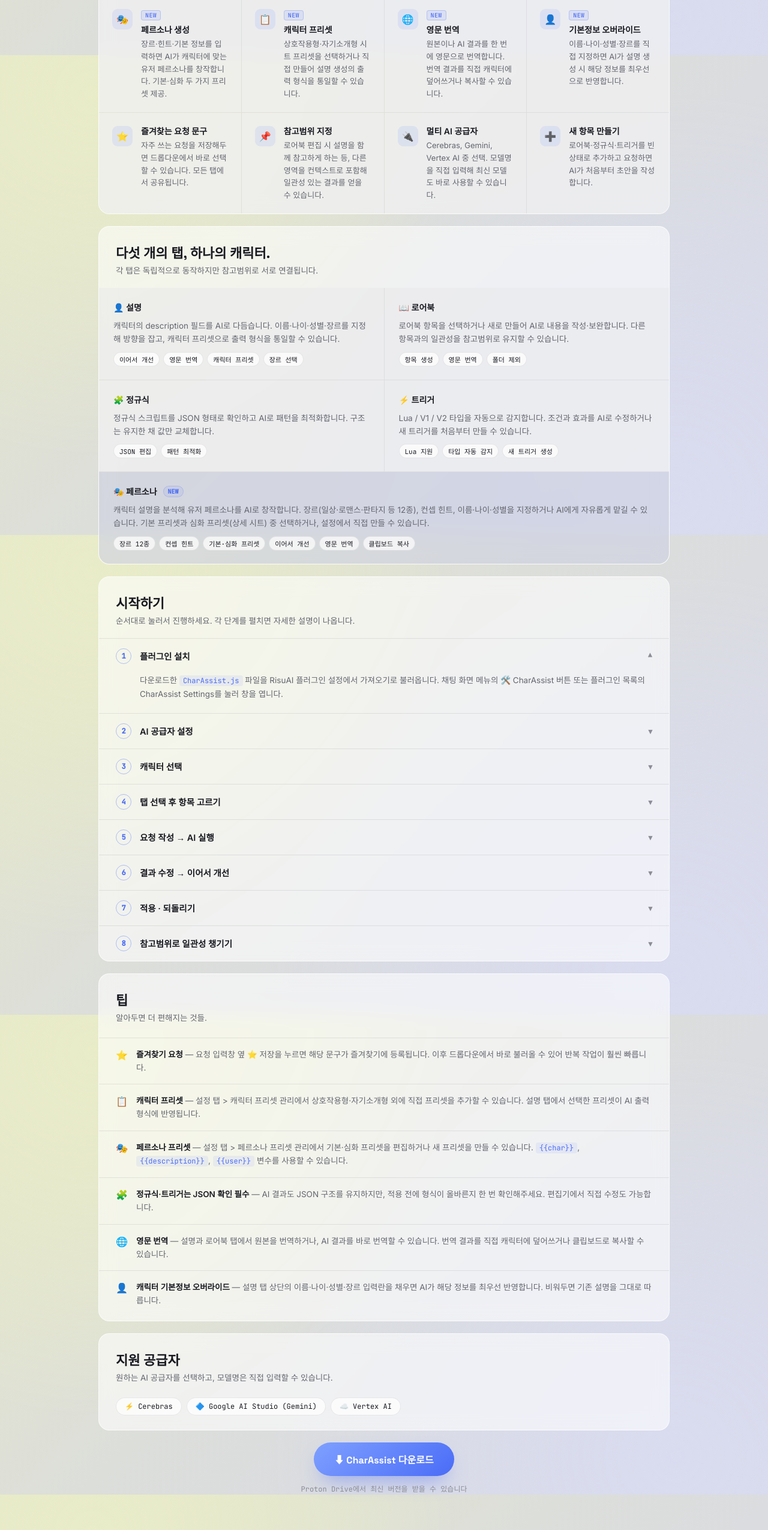
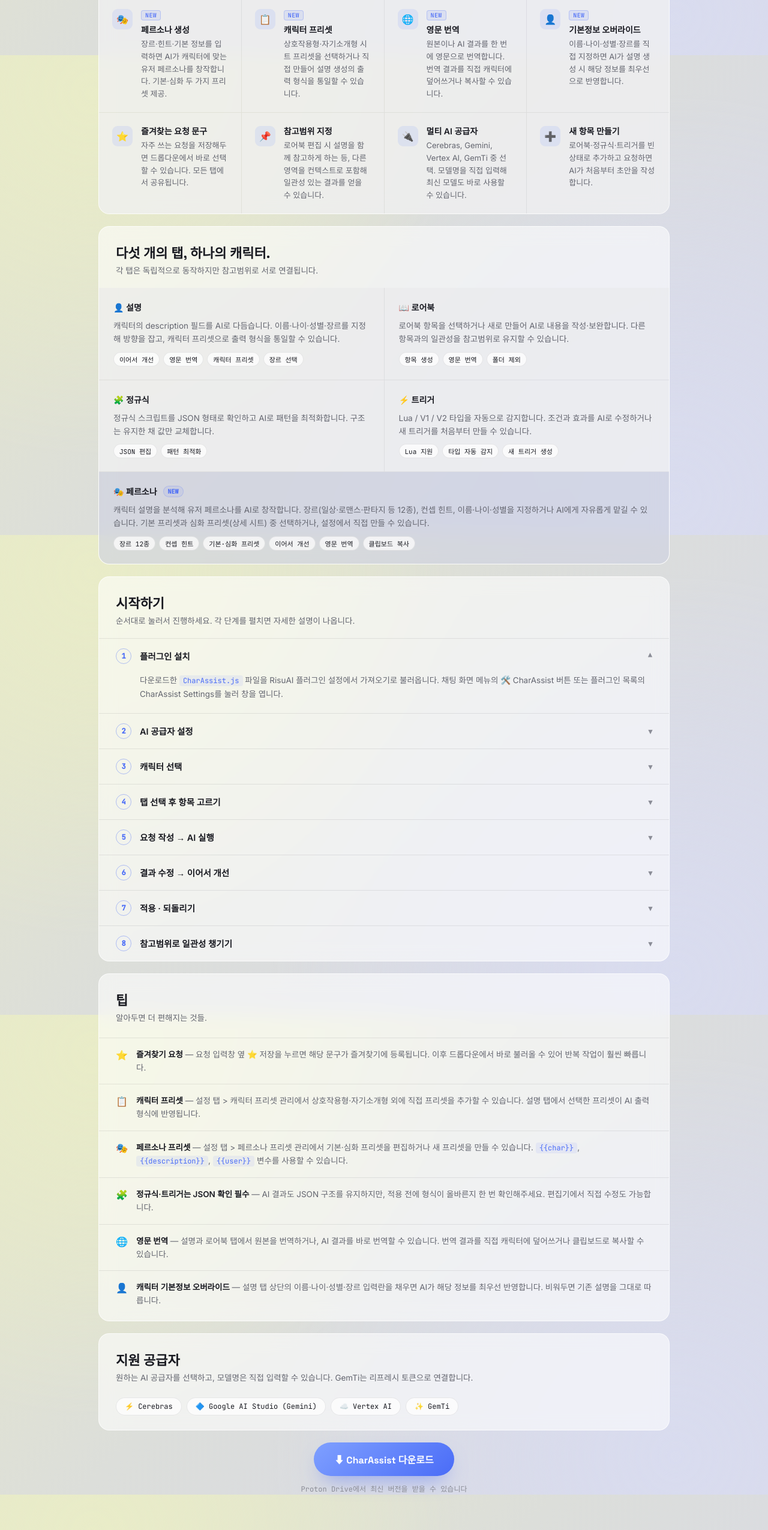
Before and after one commit to Cyn-NULL/CharAssist, a plain HTML site: page index.html in a window 1280 px wide. Shown: the part 708-3259 px from the top of the page at 60% size. Drawn offline with Linux system fonts and the light colour scheme.

Commit message:
Update index.html

```diff
--- a/index.html
+++ b/index.html
@@ -378,7 +378,7 @@
           <div class="icon">🔌</div>
           <div>
             <h3>멀티 AI 공급자</h3>
-            <p>Cerebras, Gemini, Vertex AI 중 선택. 모델명을 직접 입력해 최신 모델도 바로 사용할 수 있습니다.</p>
+            <p>Cerebras, Gemini, Vertex AI, GemTi 중 선택. 모델명을 직접 입력해 최신 모델도 바로 사용할 수 있습니다.</p>
           </div>
         </div>
 
@@ -475,7 +475,7 @@
 
       <details class="step">
         <summary><span class="num">2</span>AI 공급자 설정<span class="chev">▾</span></summary>
-        <div class="body">사이드바 ⚙️ 설정에서 공급자(Cerebras · Gemini · Vertex AI)를 고르고 API 키와 모델명을 입력합니다. 입력 후 🔌 연결 테스트로 즉시 확인하세요.</div>
+        <div class="body">사이드바 ⚙️ 설정에서 공급자(Cerebras · Gemini · Vertex AI · GemTi)를 고르고 API 키와 모델명을 입력합니다. 입력 후 🔌 연결 테스트로 즉시 확인하세요.</div>
       </details>
 
       <details class="step">
@@ -559,12 +559,13 @@
     <div class="section-card">
       <div class="section-head">
         <h2>지원 공급자</h2>
-        <p>원하는 AI 공급자를 선택하고, 모델명은 직접 입력할 수 있습니다.</p>
+        <p>원하는 AI 공급자를 선택하고, 모델명은 직접 입력할 수 있습니다. GemTi는 리프레시 토큰으로 연결합니다.</p>
       </div>
       <div class="chip-row">
         <span class="chip">⚡ Cerebras</span>
         <span class="chip">🔷 Google AI Studio (Gemini)</span>
         <span class="chip">☁️ Vertex AI</span>
+        <span class="chip">✨ GemTi</span>
       </div>
     </div>
   </section>
```
